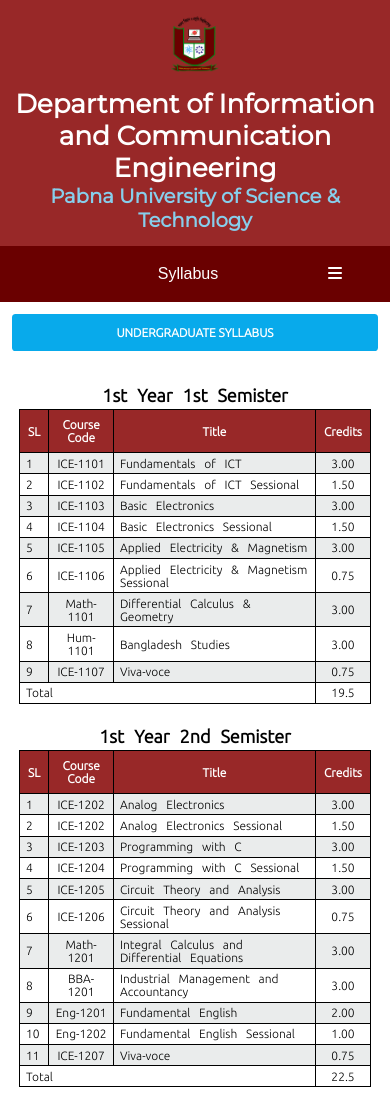
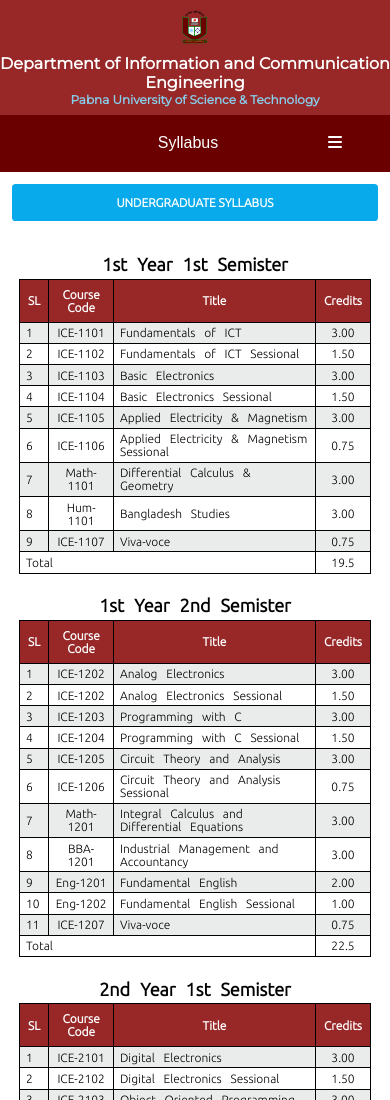
Before and after one commit to OlyMahmudMugdho/ice-pust-website, a plain HTML site: page ice-pust/academic/syllabus.html in a window 390 px wide. Shown: the top 1100 px of the page. Drawn offline with nearby package versions, Linux system fonts and the light colour scheme.

Commit message:
updated syllabus-style.css

```diff
--- a/ice-pust/academic/syllabus-style.css
+++ b/ice-pust/academic/syllabus-style.css
@@ -196,8 +196,8 @@
 }
 /* navbar media queries starts */
 @media only screen and (max-width: 1200px) {
-  header{
-    font-size: 0.82rem;
+   header{
+    font-size: 0.5rem;
   }
   ul {
     flex-direction: column;
```
